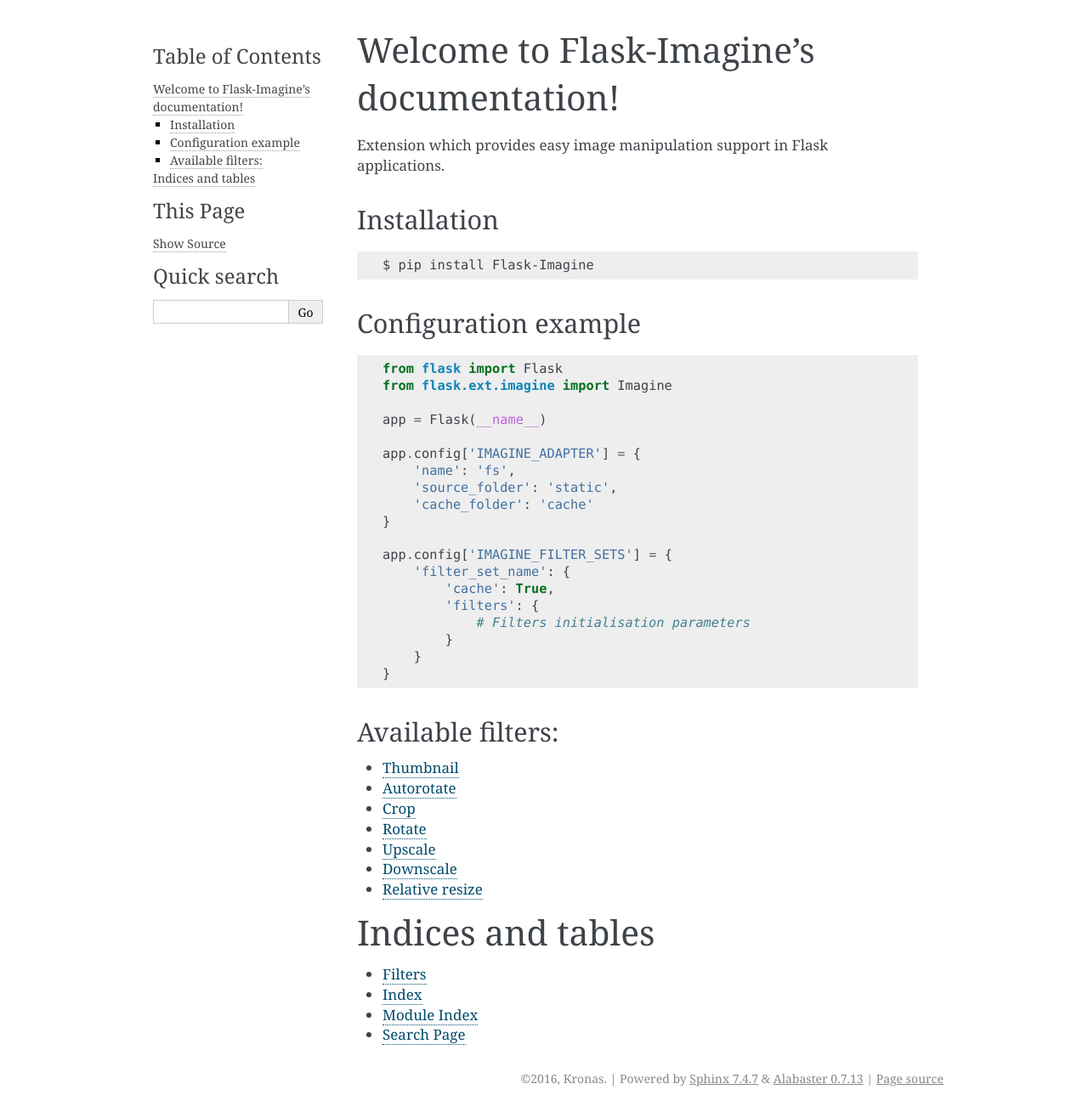
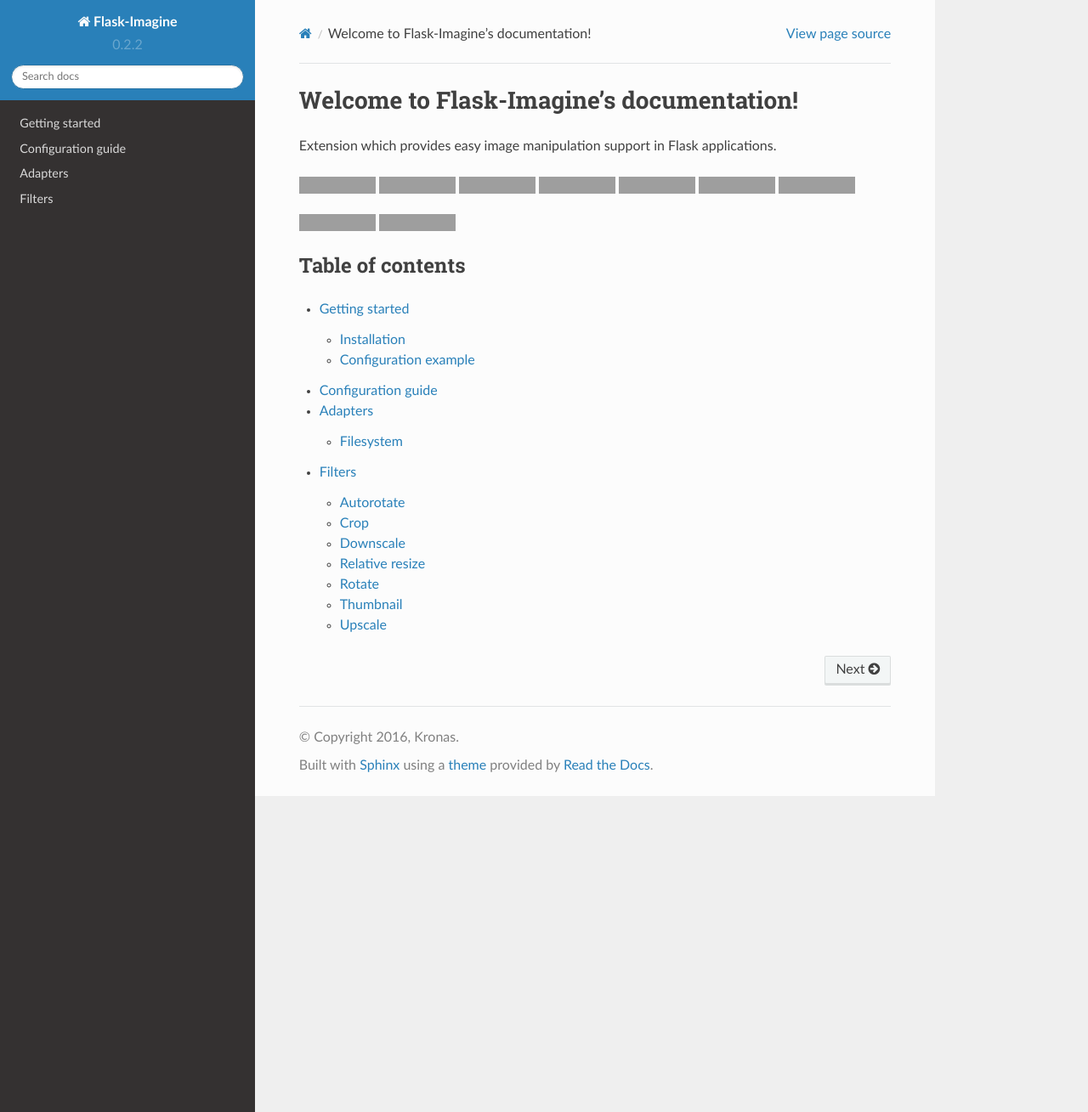
Before and after one commit to Python3pkg/Flask-Imagine, a Sphinx documentation site: the page built from docs/index.rst, in a window 1280 px wide and 1309 px high. Shown: the whole window at 85% size. Built offline with Sphinx 7.4.7 and the Read the Docs theme 2.0.0, drawn with Linux system fonts in a browser that asks for light colours; grey boxes are pictures that could not be loaded.

Commit message:
Documentation draft

```diff
--- a/docs/conf.py
+++ b/docs/conf.py
@@ -14,6 +14,7 @@
 
 import sys
 import os
+import sphinx_rtd_theme
 
 # If extensions (or modules to document with autodoc) are in another directory,
 # add these directories to sys.path here. If the directory is relative to the
@@ -115,7 +116,7 @@
 
 # The theme to use for HTML and HTML Help pages.  See the documentation for
 # a list of builtin themes.
-html_theme = 'alabaster'
+html_theme = 'sphinx_rtd_theme'
 
 # Theme options are theme-specific and customize the look and feel of a theme
 # further.  For a list of options available for each theme, see the
@@ -123,7 +124,7 @@
 #html_theme_options = {}
 
 # Add any paths that contain custom themes here, relative to this directory.
-#html_theme_path = []
+html_theme_path = [sphinx_rtd_theme.get_html_theme_path()]
 
 # The name for this set of Sphinx documents.
 # "<project> v<release> documentation" by default.
--- a/docs/index.rst
+++ b/docs/index.rst
@@ -8,52 +8,32 @@
 
 Extension which provides easy image manipulation support in Flask applications.
 
-Installation
-^^^^^^^^^^^^
-::
+.. image:: https://img.shields.io/badge/author-Kronas-blue.svg
+   :target: https://github.com/kronas
+.. image:: https://img.shields.io/badge/license-MIT-blue.svg
+   :target: https://raw.githubusercontent.com/kronas/Flask-Imagine/master/LICENSE
+.. image:: https://img.shields.io/badge/pypi-0.2.2-red.svg
+   :target: https://pypi.python.org/pypi/Flask-Imagine
+.. image:: https://travis-ci.org/FlaskGuys/Flask-Imagine.svg?branch=master
+   :target: https://travis-ci.org/FlaskGuys/Flask-Imagine
+.. image:: https://www.versioneye.com/user/projects/570503e8fcd19a0039f15cc1/badge.svg
+   :target: https://www.versioneye.com/user/projects/
+.. image:: https://scrutinizer-ci.com/g/FlaskGuys/Flask-Imagine/badges/quality-score.png?b=master
+   :target: https://scrutinizer-ci.com/g/FlaskGuys/Flask-Imagine/?branch=master
+.. image:: https://scrutinizer-ci.com/g/FlaskGuys/Flask-Imagine/badges/build.png?b=master
+   :target: https://scrutinizer-ci.com/g/FlaskGuys/Flask-Imagine/build-status/master
+.. image:: https://landscape.io/github/FlaskGuys/Flask-Imagine/master/landscape.svg
+   :target: https://landscape.io/github/FlaskGuys/Flask-Imagine/master
+.. image:: https://codecov.io/github/FlaskGuys/Flask-Imagine/coverage.svg?branch=master
+   :target: https://codecov.io/github/FlaskGuys/Flask-Imagine?branch=master
 
-    $ pip install Flask-Imagine
+Table of contents
+*****************
 
-Configuration example
-^^^^^^^^^^^^^^^^^^^^^
-::
+.. toctree::
+   :maxdepth: 3
 
-    from flask import Flask
-    from flask.ext.imagine import Imagine
-
-    app = Flask(__name__)
-
-    app.config['IMAGINE_ADAPTER'] = {
-        'name': 'fs',
-        'source_folder': 'static',
-        'cache_folder': 'cache'
-    }
-
-    app.config['IMAGINE_FILTER_SETS'] = {
-        'filter_set_name': {
-            'cache': True,
-            'filters': {
-                # Filters initialisation parameters
-            }
-        }
-    }
-
-Available filters:
-^^^^^^^^^^^^^^^^^^
-
-* :ref:`thumbnail_filter`
-* :ref:`autorotate_filter`
-* :ref:`crop_filter`
-* :ref:`rotate_filter`
-* :ref:`upscale_filter`
-* :ref:`downscale_filter`
-* :ref:`relative_resize_filter`
-
-
-Indices and tables
-==================
-
-* :doc:`filters`
-* :ref:`genindex`
-* :ref:`modindex`
-* :ref:`search`
+   getting_started
+   configuration
+   adapters
+   filters
```
Also changed, not shown: docs/adapters.rst (added, +14 -0 lines), docs/configuration.rst (added, +47 -0 lines), docs/filters.rst (+15 -21 lines), docs/getting_started.rst (added, +35 -0 lines).
